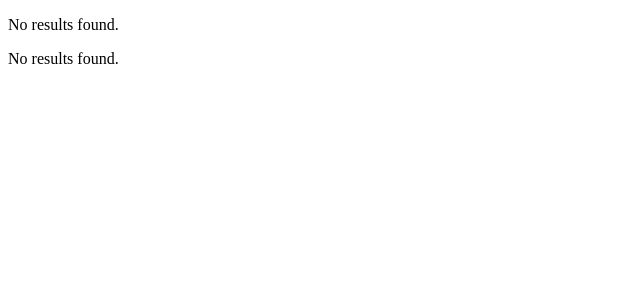
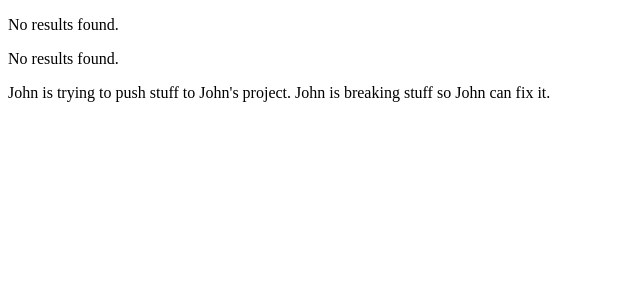
Before and after one commit to johnd0110/CarWorkInventoryDataManager, a Flask app: template web/templates/index.html in a window 1280 px wide. Shown: the top 300 px of the page, without its empty margins (0-640 px from the left). Run offline with Flask 3, Linux system fonts and the light colour scheme; the template is opened without the code that fills it, so the values that code supplies are empty; parts of the project's set-up code (start-up, migrations or seed data) failed here and were passed over.

Commit message:
We are breaking stuff.

```diff
--- a/web/templates/index.html
+++ b/web/templates/index.html
@@ -16,5 +16,6 @@
 
     {{ helper.displayResults(employeessqlres) }}
     {{ helper.generateInputFields('employees', employeessqlres[1]) }}
+    John is trying to push stuff to John's project. John is breaking stuff so John can fix it.
 </body>
 </html>
```
